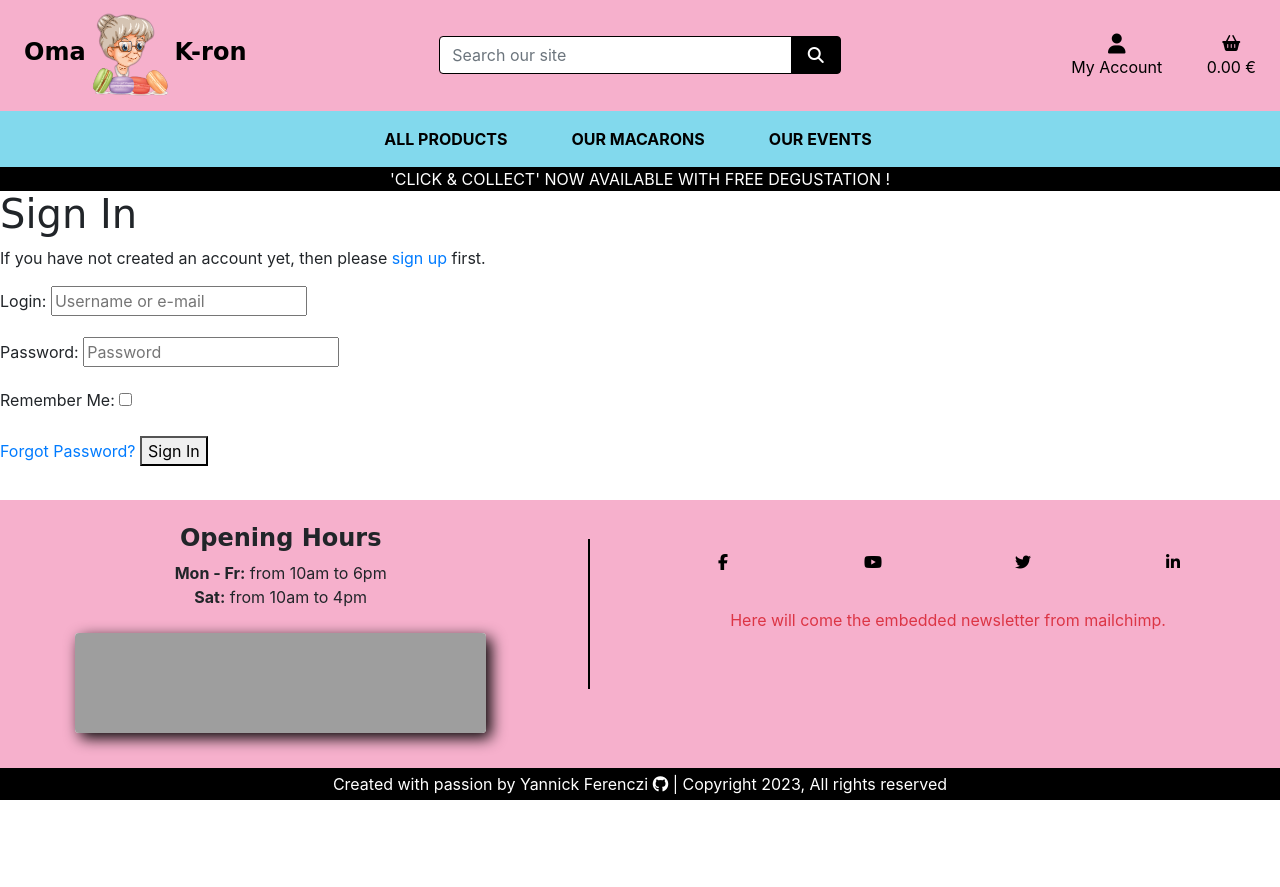
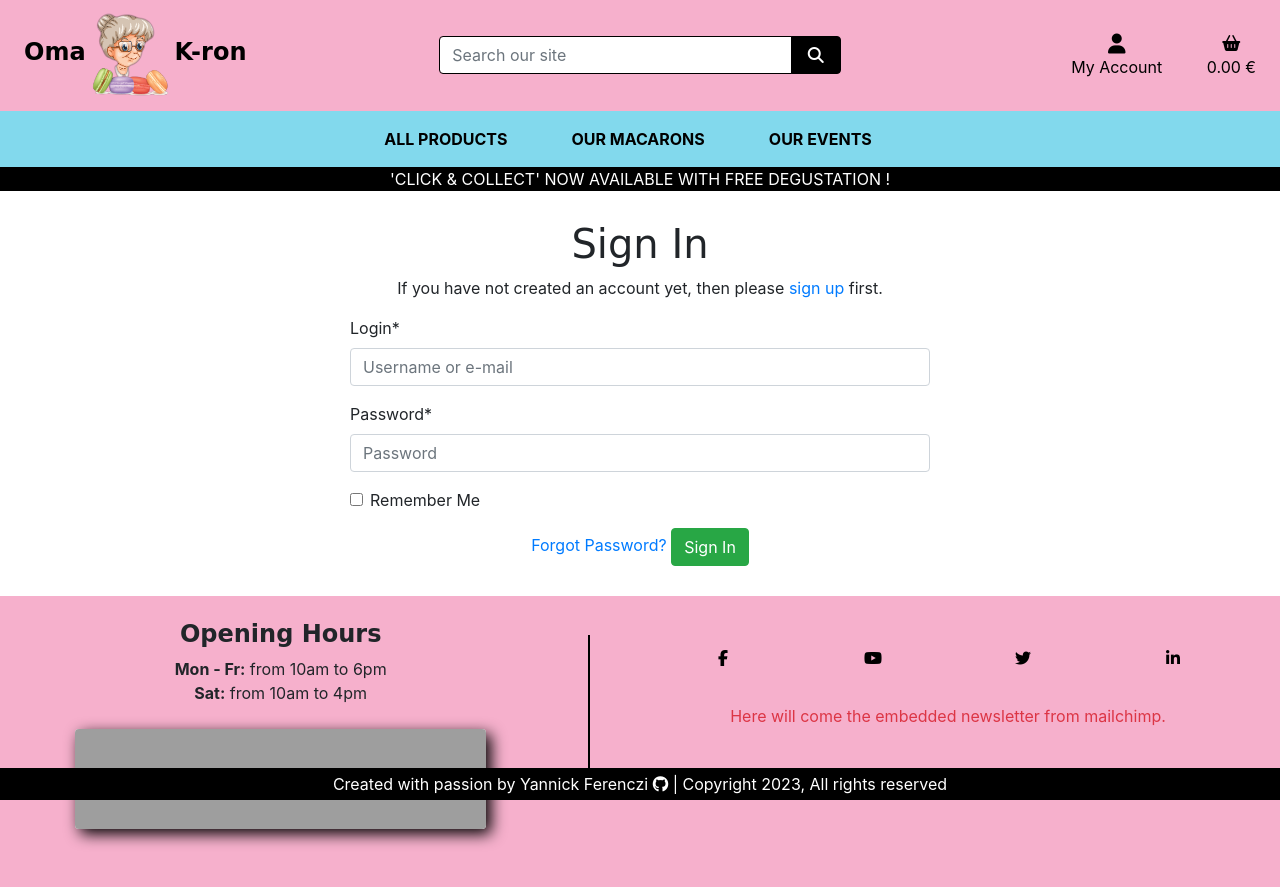
Before and after one commit to yannickferenczi/oma-k-ron-website, a Django app: page /accounts/login/ in a window 1280 px wide. Before the commit the page ends 800 px from the top, so only its background shows below. Run offline with Django 3.2, Linux system fonts and the light colour scheme; some libraries are stand-ins or nearby versions; some web fonts are replaced; grey boxes are pictures that could not be loaded.

Commit message:
Add style to the login template

```diff
--- a/requirements.txt
+++ b/requirements.txt
@@ -2,6 +2,7 @@ asgiref==3.7.2
 dj-database-url==2.1.0
 Django==3.2.21
 django-allauth==0.41.0
+django-crispy-forms==1.14.0
 gunicorn==20.0.4
 oauthlib==3.2.2
 Pillow==10.0.1
--- a/static/css/base.css
+++ b/static/css/base.css
@@ -105,6 +105,10 @@ h6 {
 .btn-black:focus {
     background: #222;
     color: white;
+}
+
+.form-container {
+    padding: 30px;
 }
 
 .text-black {
@@ -286,6 +290,12 @@ h6 {
         transform: translate(0);
     }
 
+    .form-container {
+        padding: 30px;
+        width: 50%;
+        margin: auto;
+    }
+
     .message-container {
         top: 90px;
         right: 15px;
--- a/templates/allauth/account/login.html
+++ b/templates/allauth/account/login.html
@@ -1,13 +1,14 @@
-{% extends "account/base.html" %}
+{% extends "base.html" %}
 
 {% load i18n %}
 {% load account socialaccount %}
 
-{% block head_title %}{% trans "Sign In" %}{% endblock %}
+{% block extra_title %}{% trans "Sign In" %}{% endblock extra_title %}
 
 {% block content %}
 
-<h1>{% trans "Sign In" %}</h1>
+<div class="form-container">
+    <h1 class="text-center">{% trans "Sign In" %}</h1>
 
     {% get_providers as socialaccount_providers %}
 
@@ -29,18 +30,21 @@ for a {{ site_name }} account and sign in below:{% endblocktrans %}</p>
     {% include "socialaccount/snippets/login_extra.html" %}
 
     {% else %}
-<p>{% blocktrans %}If you have not created an account yet, then please
+    <p class="text-center">{% blocktrans %}If you have not created an account yet, then please
     <a href="{{ signup_url }}">sign up</a> first.{% endblocktrans %}</p>
     {% endif %}
 
     <form class="login" method="POST" action="{% url 'account_login' %}">
     {% csrf_token %}
-  {{ form.as_p }}
+    {{ form | crispy }}
     {% if redirect_field_value %}
     <input type="hidden" name="{{ redirect_field_name }}" value="{{ redirect_field_value }}" />
     {% endif %}
+    <div class="text-center">
         <a class="button secondaryAction" href="{% url 'account_reset_password' %}">{% trans "Forgot Password?" %}</a>
-  <button class="primaryAction" type="submit">{% trans "Sign In" %}</button>
+        <button class="primaryAction btn btn-success" type="submit">{% trans "Sign In" %}</button>
+    </div>
     </form>
+</div>
 
 {% endblock %}
```
Also changed, not shown: oma_k_ron/settings.py (+7 -0 lines). Lines whose indentation alone changed are shown as unchanged.
